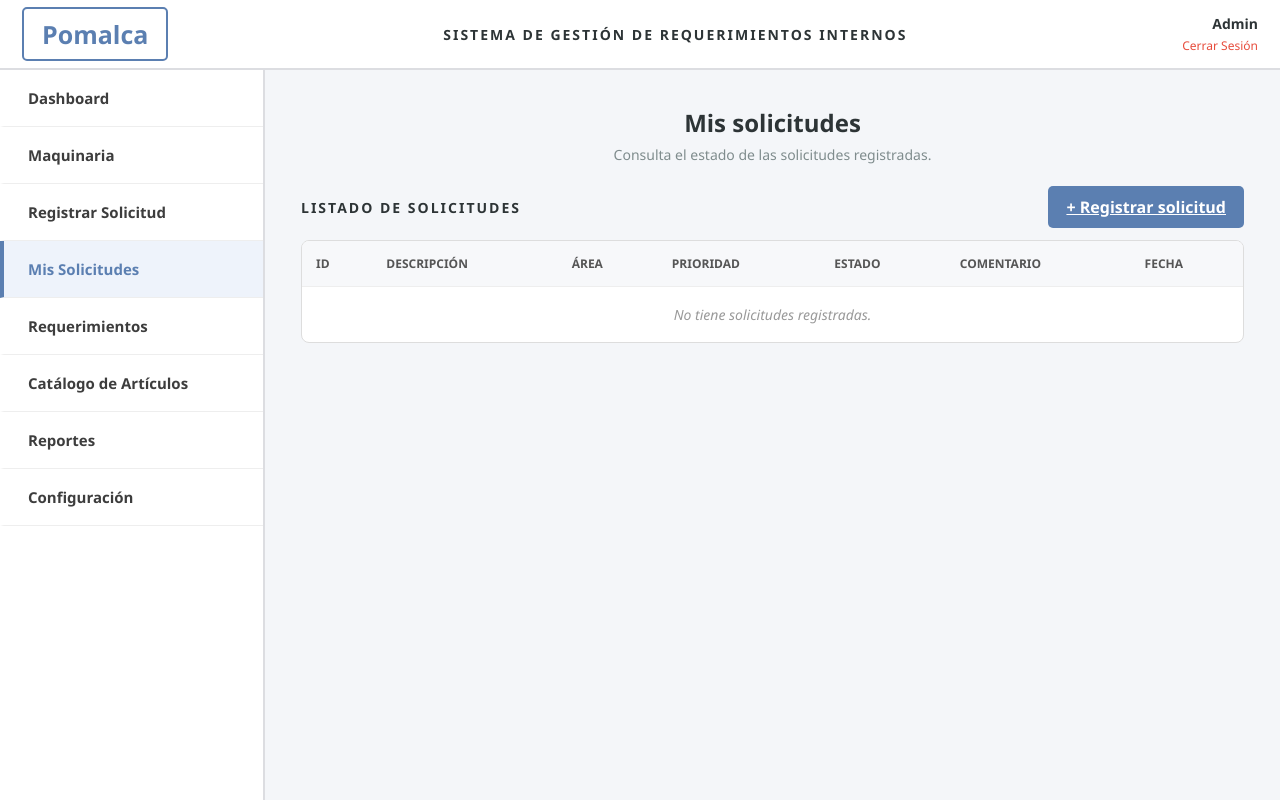
After one commit to HachikoDev2019/Pry-DAW-Grupo-2, a Flask app: page /mis_solicitudes in a window 1280 px wide. The commit adds this page. Run offline with Flask 3, Linux system fonts and the light colour scheme; data that the repository does not hold is empty.

Commit message:
add bd y solicitud

```diff
--- /dev/null
+++ b/bd.py
@@ -0,0 +1,18 @@
+import pymysql.cursors
+
+
+def obtener_conexion():
+    try:
+        connection = pymysql.connect(
+            host="localhost",
+            user="root",
+            password="",
+            database="db_pomalca",
+            cursorclass=pymysql.cursors.DictCursor
+        )
+
+        return connection
+
+    except Exception as e:
+        print("Error de conexión:", repr(e))
+        return None
--- a/main.py
+++ b/main.py
@@ -1,5 +1,6 @@
 from flask import Flask, render_template, request, redirect, url_for, flash
 from maquinariaAD import clsMaquinaria, insertar_maquinaria
+from solicitudAD import clsSolicitud, insertar_solicitud, listar_mis_solicitudes
 
 app = Flask(__name__)
 app.secret_key = "pomalca_secret_key"
@@ -27,14 +28,55 @@ def guardar_maquinaria():
             request.form["estado"],
             request.form["observaciones"]
         )
-        if insertar_maquinaria(objMaquinaria):
-             return render_template("maquinaria.html")
 
-        return "Error al registrar la maquinaria."
+        if insertar_maquinaria(maquinaria):
+            flash("Maquinaria registrada correctamente.", "success")
+            return redirect(url_for("registro_maquinaria"))
+
+        flash("Error al registrar la maquinaria.", "error")
+        return redirect(url_for("registro_maquinaria"))
+
     except Exception as e:
         flash(f"Error inesperado: {repr(e)}", "error")
         return redirect(url_for("registro_maquinaria"))
 
+@app.route("/registrar_solicitud")
+def registrar_solicitud():
+    return render_template("solicitudes/registrar_solicitud.html")
+
+
+@app.route("/guardar_solicitud", methods=["POST"])
+def guardar_solicitud():
+    try:
+        solicitud = clsSolicitud(
+            request.form["trabajador"],
+            request.form["descripcion"],
+            request.form["area"],
+            request.form["prioridad"]
+        )
+
+        if insertar_solicitud(solicitud):
+            flash("Solicitud registrada correctamente.", "success")
+        else:
+            flash("Error al registrar la solicitud.", "error")
+
+        return redirect(url_for("mis_solicitudes"))
+
+    except Exception as e:
+        flash(f"Error inesperado: {repr(e)}", "error")
+        return redirect(url_for("registrar_solicitud"))
+
+
+@app.route("/mis_solicitudes")
+def mis_solicitudes():
+    trabajador = "Trabajador Demo"
+    solicitudes = listar_mis_solicitudes(trabajador)
+
+    return render_template(
+        "solicitudes/mis_solicitudes.html",
+        solicitudes=solicitudes
+    )
+
 
 if __name__ == "__main__":
     app.run(debug=True)
--- /dev/null
+++ b/solicitudAD.py
@@ -0,0 +1,57 @@
+import pymysql.cursors
+from bd import obtener_conexion
+
+
+class clsSolicitud:
+    def __init__(self, trabajador, descripcion, area, prioridad):
+        self.trabajador = trabajador
+        self.descripcion = descripcion
+        self.area = area
+        self.prioridad = prioridad
+
+
+def insertar_solicitud(solicitud):
+    try:
+        conn = obtener_conexion()
+
+        with conn:
+            with conn.cursor() as cursor:
+                sql = """
+                    INSERT INTO solicitudes
+                    (trabajador, descripcion, area, prioridad)
+                    VALUES (%s, %s, %s, %s)
+                """
+                cursor.execute(sql, (
+                    solicitud.trabajador,
+                    solicitud.descripcion,
+                    solicitud.area,
+                    solicitud.prioridad
+                ))
+
+            conn.commit()
+
+        return True
+
+    except Exception as e:
+        print("Error al insertar solicitud:", repr(e))
+        return False
+
+
+def listar_mis_solicitudes(trabajador):
+    try:
+        conn = obtener_conexion()
+
+        with conn:
+            with conn.cursor() as cursor:
+                sql = """
+                    SELECT *
+                    FROM solicitudes
+                    WHERE trabajador = %s
+                    ORDER BY fecha_registro DESC
+                """
+                cursor.execute(sql, (trabajador,))
+                return cursor.fetchall()
+
+    except Exception as e:
+        print("Error al listar solicitudes:", repr(e))
+        return []
--- a/templates/base.html
+++ b/templates/base.html
@@ -1,11 +1,13 @@
 <!DOCTYPE html>
 <html lang="es">
+
 <head>
     <meta charset="UTF-8">
     <meta name="viewport" content="width=device-width, initial-scale=1.0">
     <title>{% block title %}Pomalca{% endblock %}</title>
     <link rel="stylesheet" href="{{ url_for('static', filename='css/styles.css') }}">
 </head>
+
 <body>
 
     <header class="topbar">
@@ -31,8 +33,22 @@
                 </li>
 
                 <li>
-                <a class="{% if request.path == '/registro_maquinaria' %}active{% endif %}" href="{{ url_for('registro_maquinaria') }}">
+                    <a class="{% if request.path == '/registro_maquinaria' %}active{% endif %}"
+                        href="{{ url_for('registro_maquinaria') }}">
                         Maquinaria
+                    </a>
+                </li>
+                <li>
+                    <a class="{% if request.path == '/registrar_solicitud' %}active{% endif %}"
+                        href="{{ url_for('registrar_solicitud') }}">
+                        Registrar Solicitud
+                    </a>
+                </li>
+
+                <li>
+                    <a class="{% if request.path == '/mis_solicitudes' %}active{% endif %}"
+                        href="{{ url_for('mis_solicitudes') }}">
+                        Mis Solicitudes
                     </a>
                 </li>
 
@@ -72,4 +88,5 @@
 
     <script src="{{ url_for('static', filename='js/dashboard.js') }}"></script>
 </body>
+
 </html>
--- /dev/null
+++ b/templates/solicitudes/mis_solicitudes.html
@@ -0,0 +1,57 @@
+{% extends 'base.html' %}
+
+{% block title %}Mis Solicitudes{% endblock %}
+
+{% block content %}
+
+<section class="page-header">
+    <h1>Mis solicitudes</h1>
+    <p>Consulta el estado de las solicitudes registradas.</p>
+</section>
+
+<section class="content-card">
+    <div class="section-actions">
+        <h2>Listado de solicitudes</h2>
+        <a href="{{ url_for('registrar_solicitud') }}" class="btn-primary">
+            + Registrar solicitud
+        </a>
+    </div>
+
+    <div class="table-container">
+        <table>
+            <thead>
+                <tr>
+                    <th>ID</th>
+                    <th>Descripción</th>
+                    <th>Área</th>
+                    <th>Prioridad</th>
+                    <th>Estado</th>
+                    <th>Comentario</th>
+                    <th>Fecha</th>
+                </tr>
+            </thead>
+
+            <tbody>
+                {% if solicitudes %}
+                    {% for solicitud in solicitudes %}
+                    <tr>
+                        <td>{{ solicitud.id_solicitud }}</td>
+                        <td>{{ solicitud.descripcion }}</td>
+                        <td>{{ solicitud.area }}</td>
+                        <td>{{ solicitud.prioridad }}</td>
+                        <td>{{ solicitud.estado }}</td>
+                        <td>{{ solicitud.comentario or 'Sin comentario' }}</td>
+                        <td>{{ solicitud.fecha_registro }}</td>
+                    </tr>
+                    {% endfor %}
+                {% else %}
+                    <tr class="empty-row">
+                        <td colspan="7">No tiene solicitudes registradas.</td>
+                    </tr>
+                {% endif %}
+            </tbody>
+        </table>
+    </div>
+</section>
+
+{% endblock %}
```
Also changed, not shown: maquinariaAD.py (+1 -16 lines), script.sql (+10 -0 lines), templates/solicitudes/registrar_solicitud.html (added, +46 -0 lines). Lines whose indentation alone changed are shown as unchanged.
